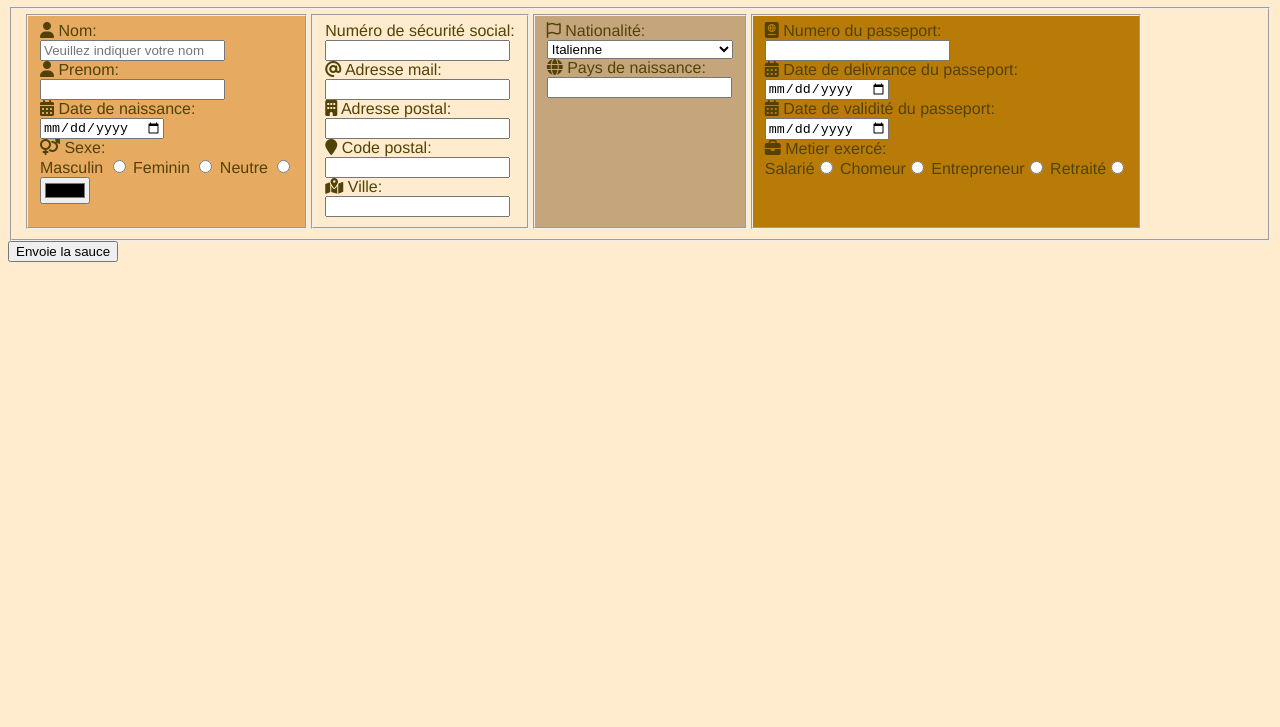
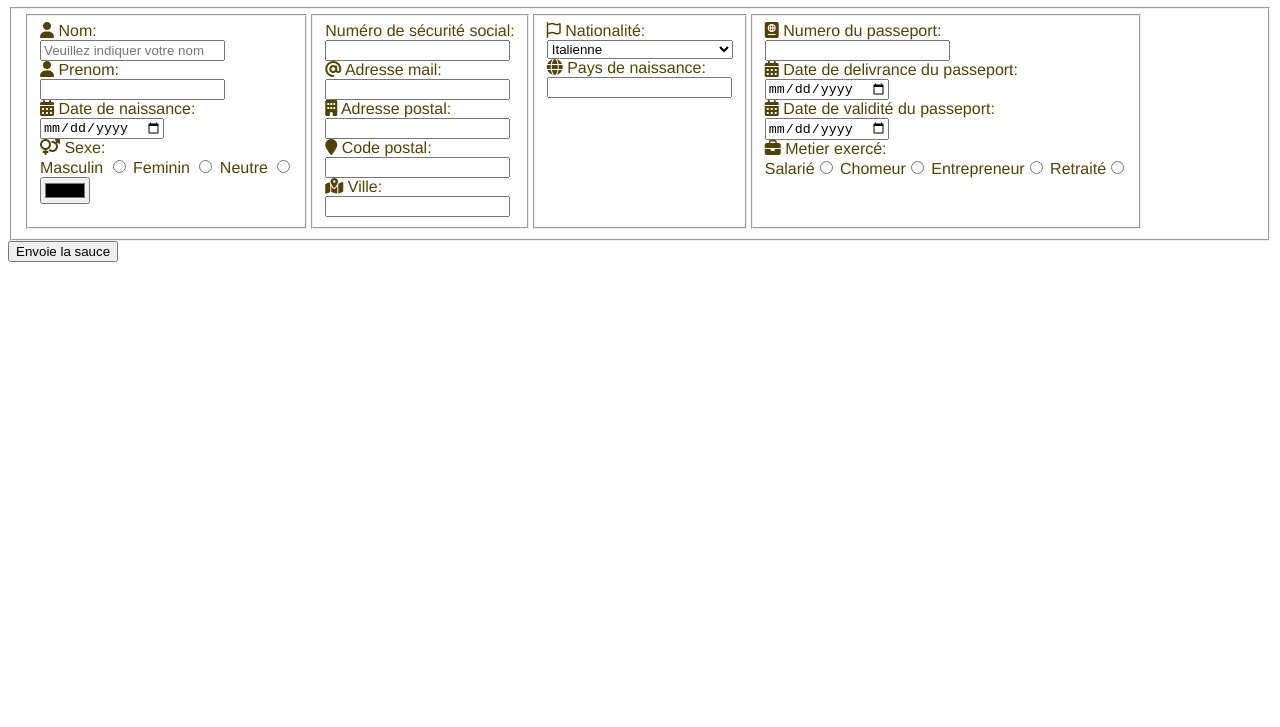
Before and after one commit to gaouimounir/1er-formulaire-HTML, a plain HTML site: page index.html in a window 1280 px wide. Shown: the part 73-800 px from the top of the page. Drawn offline with Linux system fonts and the light colour scheme; a script that the page names is missing.

Commit message:
style: changement de background color

```diff
--- a/main.css
+++ b/main.css
@@ -1,6 +1,6 @@
 body{
 
-background-color: blanchedalmond;
+background-color: white;
 
 }
 
@@ -28,13 +28,10 @@ flex-wrap: wrap;
 
 .identity{
 
-background-color: rgb(230, 170, 96);
 
 }
 
 .localisation{
-
-background-color: rgb(197, 166, 124);
 
 
 }
@@ -42,7 +39,7 @@ background-color: rgb(197, 166, 124);
 
 .passeport{
 
-   background-color: rgb(185, 123, 7);
+
 
 
 }
```
Also changed, not shown: index.html (+0 -3 lines).
